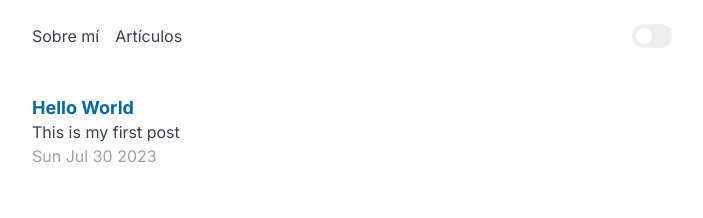
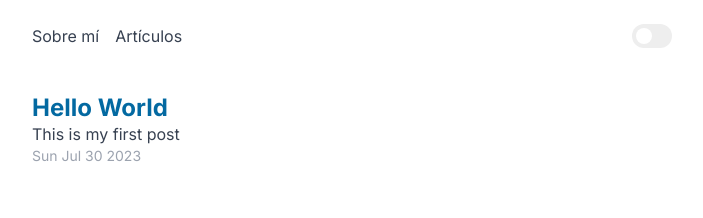
Before and after one commit to byandrev/blog, a Next.js app: page /posts in a window 1280 px wide. Shown: the top 218 px of the page, without its empty margins (288-991 px from the left). Built offline with nearby package versions, Linux system fonts and the light colour scheme.

Commit message:
PostCard: set new size to title and set as h2

```diff
--- a/src/components/PostCard.tsx
+++ b/src/components/PostCard.tsx
@@ -10,15 +10,17 @@ type PostCardProps = {
 const PostCard: FC<PostCardProps> = ({ post }) => {
   return (
     <article key={post.slug} className="mb-10">
+      <h2>
         <Link
           as={`/posts/${post.slug}`}
           href="/posts/[slug]"
-        className="text-lg leading-6 font-bold"
+          className="text-2xl leading-6 font-bold"
         >
           {post.title}
         </Link>
+      </h2>
       <p>{post.excerpt}</p>
-      <div className="text-gray-400">
+      <div className="text-gray-400 text-sm">
         <time>{post.date && new Date(post.date).toDateString()}</time>
       </div>
     </article>
```
Lines whose indentation alone changed are shown as unchanged.
